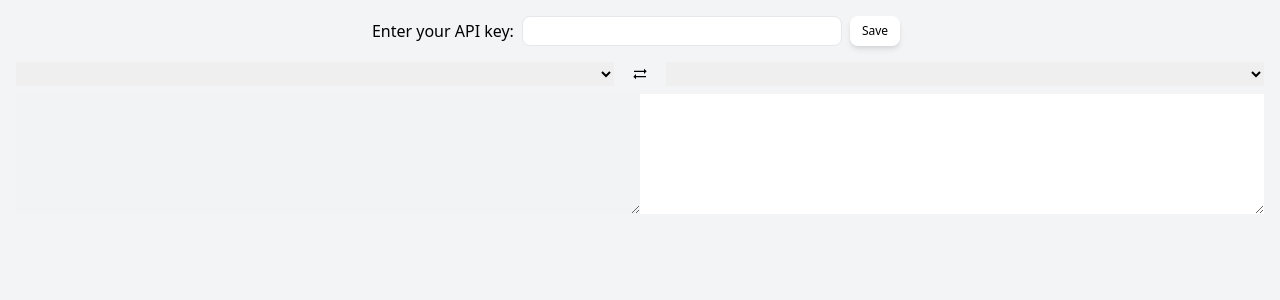
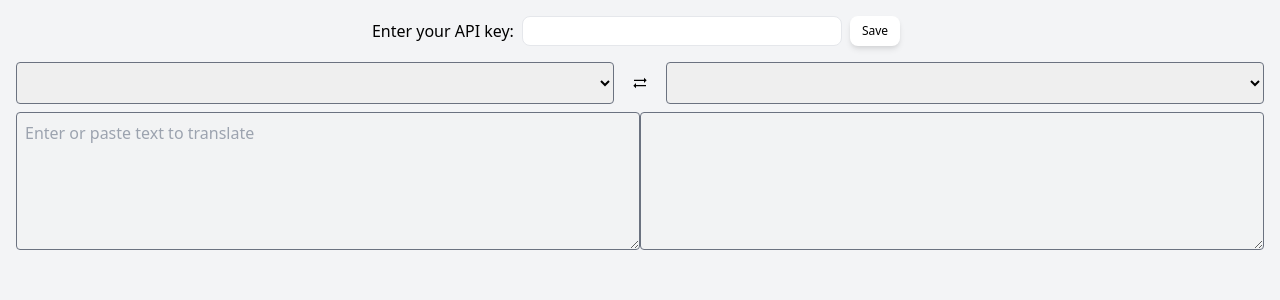
Before and after one commit to xkons/deepl-translator-react, a React (Create React App) app: page / in a window 1280 px wide. Shown: the top 300 px of the page. Built offline with nearby package versions, Linux system fonts and the light colour scheme; what tailwind-caret-color would draw is missing.

Commit message:
Add borders, padding and a placeholder in translation form

```diff
--- a/src/components/TranslateForm.tsx
+++ b/src/components/TranslateForm.tsx
@@ -55,7 +55,7 @@ const TranslateForm = ({ query, translation, activeLanguages, languageOptions, d
     return (
         <div className="container mx-auto px-4 w-full">
             <div className="flex flex-row justify-center flex-nowrap mb-2">
-                <select className="flex-1 flex-start dark:bg-gray-800"
+                <select className="flex-1 flex-start dark:bg-gray-800 p-2 border border-gray-500 rounded"
                         name="source-lang"
                         value={activeLanguages.source.language}
                         onChange={onSourceLanguageChange}>
@@ -64,7 +64,7 @@ const TranslateForm = ({ query, translation, activeLanguages, languageOptions, d
                 <button className="flex-none mx-4" onClick={reverseDirection}  disabled={disabled}>
                     <svg className="button_icon fill-current" xmlns="http://www.w3.org/2000/svg" viewBox="0 0 512 512"><path d="M43 171l85 85v-64h320v-43h-320v-64zM469 341l-85 -85v64h-320v43h320v64z"></path></svg>
                 </button>
-                <select className="flex-1 flex-end  dark:bg-gray-800"
+                <select className="flex-1 flex-end  dark:bg-gray-800 p-2 border border-gray-500 rounded"
                         name="target-lang"
                         value={activeLanguages.target.language}
                         onChange={onTargetLanguageChange}>
@@ -79,7 +79,8 @@ const TranslateForm = ({ query, translation, activeLanguages, languageOptions, d
                       value={query}
                       onChange={outputTextareaValue}
                       disabled={disabled}
-                      className="dark:bg-gray-600 w-full"
+                      placeholder="Enter or paste text to translate"
+                      className="dark:bg-gray-600 p-2 w-full border border-gray-500 rounded"
                       autoComplete="off"
                       lang={activeLanguages.source.language}
                     />
@@ -90,7 +91,8 @@ const TranslateForm = ({ query, translation, activeLanguages, languageOptions, d
                         style={targetTextAreaStyle}
                         value={translation}
                         readOnly={true}
-                        className="dark:bg-gray-700 w-full"
+                        disabled={disabled}
+                        className="dark:bg-gray-700 p-2 w-full border border-gray-500 rounded"
                         autoComplete="off"
                         lang={activeLanguages.target.language}
                     />
```
